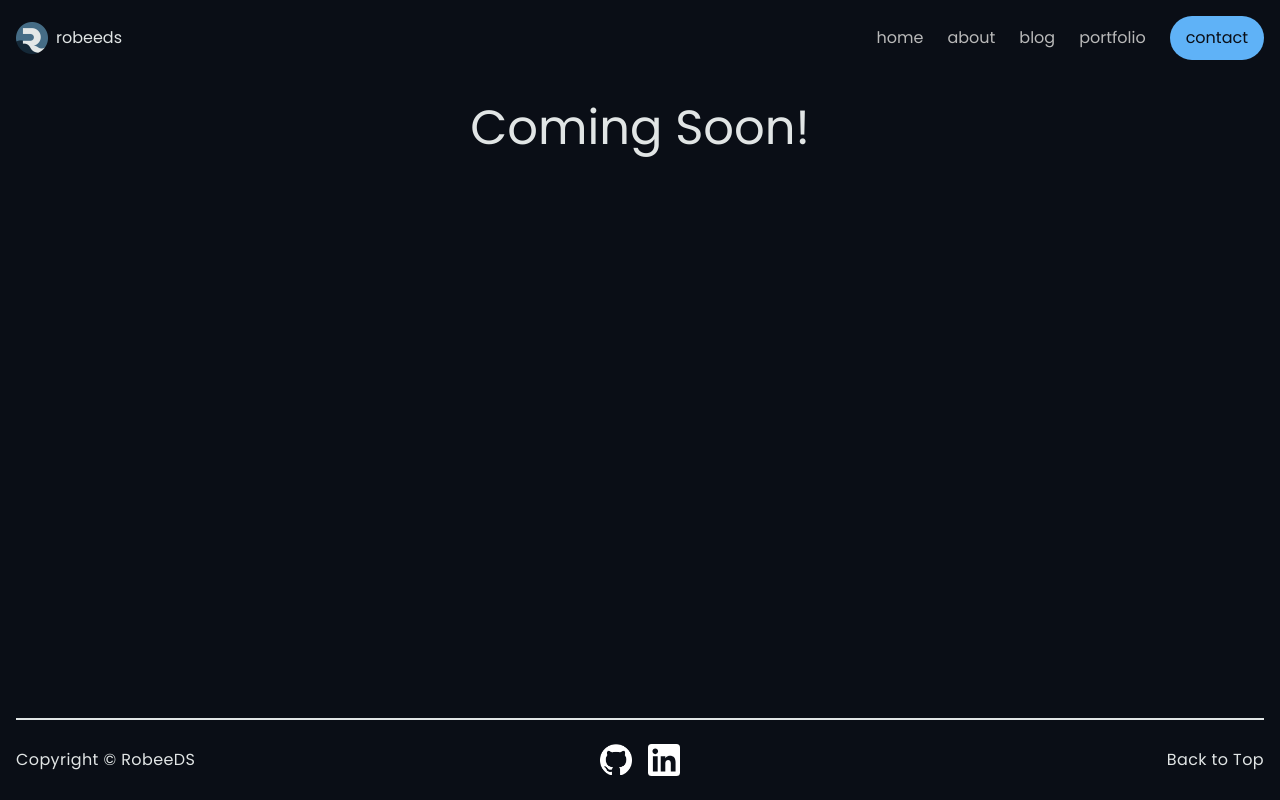
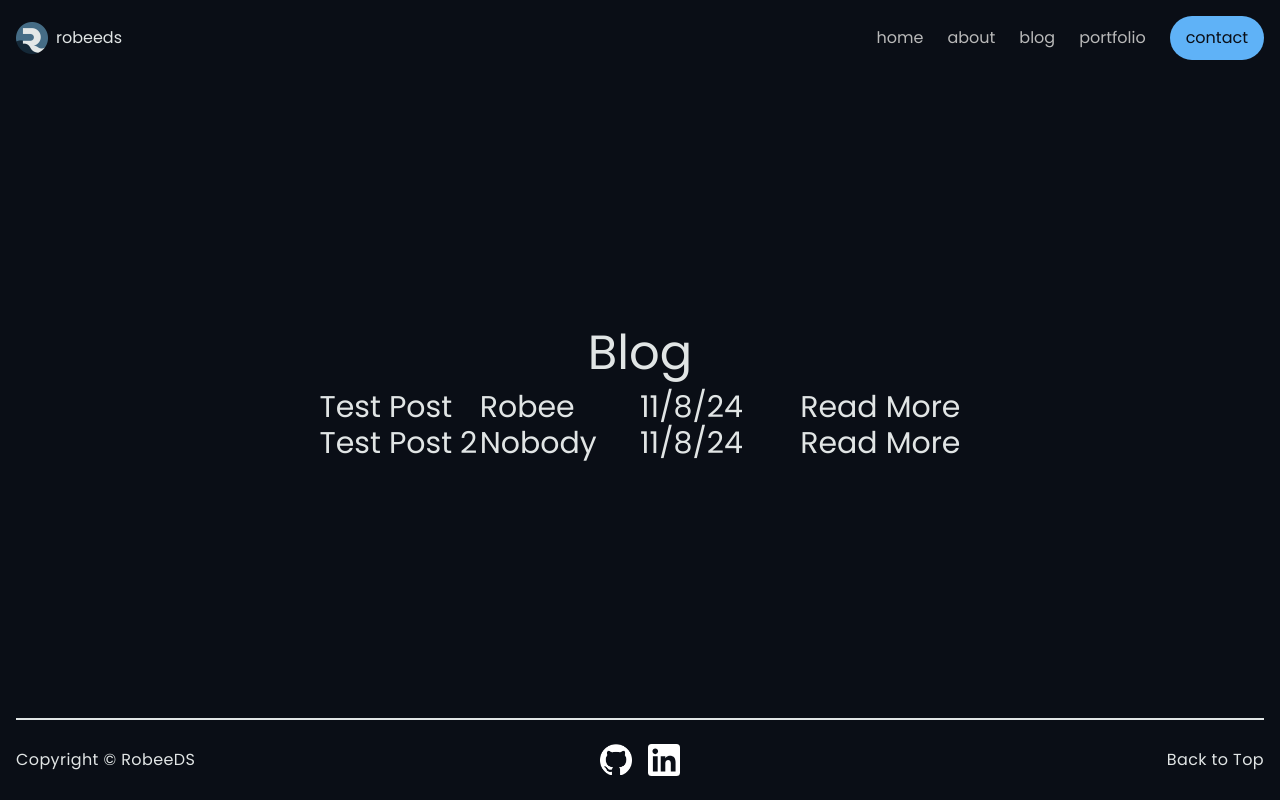
Before and after one commit to robeeds/robeeds.dev.old, a Next.js app: page /blog in a window 1280 px wide. Built offline with nearby package versions, Linux system fonts and the light colour scheme.

Commit message:
Set up for MDX blog structure

```diff
--- /dev/null
+++ b/src/app/blog/[slug]/page.tsx
@@ -0,0 +1,18 @@
+import { getBlogBySlug, getAllBlogSlug } from "../fetchers";
+
+export async function generateStaticParams() {
+  return getAllBlogSlug()
+}
+
+export default async function BlogPage({
+  params,
+}: {
+  params: { slug: string }
+}) {
+  const blog = await getBlogBySlug(params.slug)
+  return (
+    <main className="flex">
+      <article>{blog.content}</article>
+    </main>
+  )
+}
--- /dev/null
+++ b/src/app/blog/_content/testpost.mdx
@@ -0,0 +1,15 @@
+---
+title: "Test Post"
+author: "Robee"
+publishDate: "11/8/24"
+---
+
+# Welcome to my MDX page!
+
+This is some **bold** and _italics_ text.
+
+This is a list in markdown:
+
+- One
+- Two
+- Three
--- /dev/null
+++ b/src/app/blog/_content/testpost2.mdx
@@ -0,0 +1,15 @@
+---
+title: "Test Post 2"
+author: "Nobody"
+publishDate: "11/8/24"
+---
+
+# Welcome to my second MDX page!
+
+This is some **bold** and _italics_ text.
+
+This is a list in markdown:
+
+- One
+- Two
+- Three
--- /dev/null
+++ b/src/app/blog/fetchers.ts
@@ -0,0 +1,38 @@
+import fs from "fs"
+import path from "path"
+import { compileMDX } from 'next-mdx-remote/rsc'
+
+const contentDir = path.join(process.cwd(), "/src/app/blog/_content")
+
+export async function getBlogBySlug(slug: string) {
+    const fileName = slug + ".mdx"
+    const filePath = path.join(contentDir, fileName)
+    const fileContent = fs.readFileSync(filePath, "utf8")
+    const { frontmatter, content } = await compileMDX<{
+        title: string
+        author: string
+        publishDate: string
+    }>({
+        source: fileContent,
+        options: { parseFrontmatter: true},
+    })
+    return {
+        frontmatter,
+        content,
+        slug: path.parse(fileName).name,
+    }
+}
+
+export async function getBlogs() {
+    const files = fs.readdirSync(contentDir)
+    const blogs = await Promise.all(
+        files.map(async (file) => await getBlogBySlug(path.parse(file).name))
+    )
+    return blogs
+}
+
+export function getAllBlogSlug() {
+    const files = fs.readdirSync(contentDir)
+    const slugs = files.map((file) => ({ slug: path.parse(file).name}))
+    return slugs
+}
--- /dev/null
+++ b/src/app/blog/layout.tsx
@@ -0,0 +1,41 @@
+import { Metadata } from "next"
+
+export async function generateMetadata(): Promise<Metadata> {
+    const title = "Blog";
+    const description = "Updates from RobeeDS";
+
+    const ogImageUrl = `/api/?title=${title}&desc=${description}`;
+
+    return {
+        title,
+        description,
+        openGraph: {
+            title,
+            description,
+            images: [
+                {
+                    url:ogImageUrl,
+                    width: 1200,
+                    height: 630,
+                    alt: "Blog - Open Graph Image",
+                },
+            ],
+        },
+    };
+}
+
+export default function Layout({
+    children,
+  }: Readonly<{
+    children: React.ReactNode;
+  }>) {
+    return (
+      <div lang="en" className="flex flex-1 flex-col justify-center items-center antialiased font-poppins text-dimWhite bg-black">
+        <div
+          className={`flex flex-col justify-center w-full max-w-[1440px]`}
+        >
+          {children}
+        </div>
+      </div>
+    );
+  }
--- a/src/app/blog/page.tsx
+++ b/src/app/blog/page.tsx
@@ -1,36 +1,22 @@
-import { Metadata } from "next"
+import Link from "next/link"
+import { getBlogs } from "./fetchers"
 
-export async function generateMetadata(): Promise<Metadata> {
-    const title = "Blog";
-    const description = "Updates from RobeeDS";
-
-    const ogImageUrl = `/api/?title=${title}&desc=${description}`;
-
-    return {
-        title,
-        description,
-        openGraph: {
-            title,
-            description,
-            images: [
-                {
-                    url:ogImageUrl,
-                    width: 1200,
-                    height: 630,
-                    alt: "Blog - Open Graph Image",
-                },
-            ],
-        },
-    };
-}
-
-export default function Blog() {
+export default async function BlogsPage() {
+    const blogs = await getBlogs()
     return (
         <div className="flex flex-1 justify-center p-4">
             <div className="flex flex-col items-center">
                 <p className="text-[48px]">
-                    Coming Soon!
+                    Blog
                 </p>
+                {blogs.map((blog, i) => (
+                    <article key={i} className="grid grid-cols-4 text-3xl">
+                        <h1>{blog.frontmatter.title}</h1>
+                        <p>{blog.frontmatter.author}</p>
+                        <p>{blog.frontmatter.publishDate}</p>
+                        <Link href={`/blog/${blog.slug}`}>Read More</Link>
+                    </article>
+                ))}
             </div>
         </div>
     )
```
